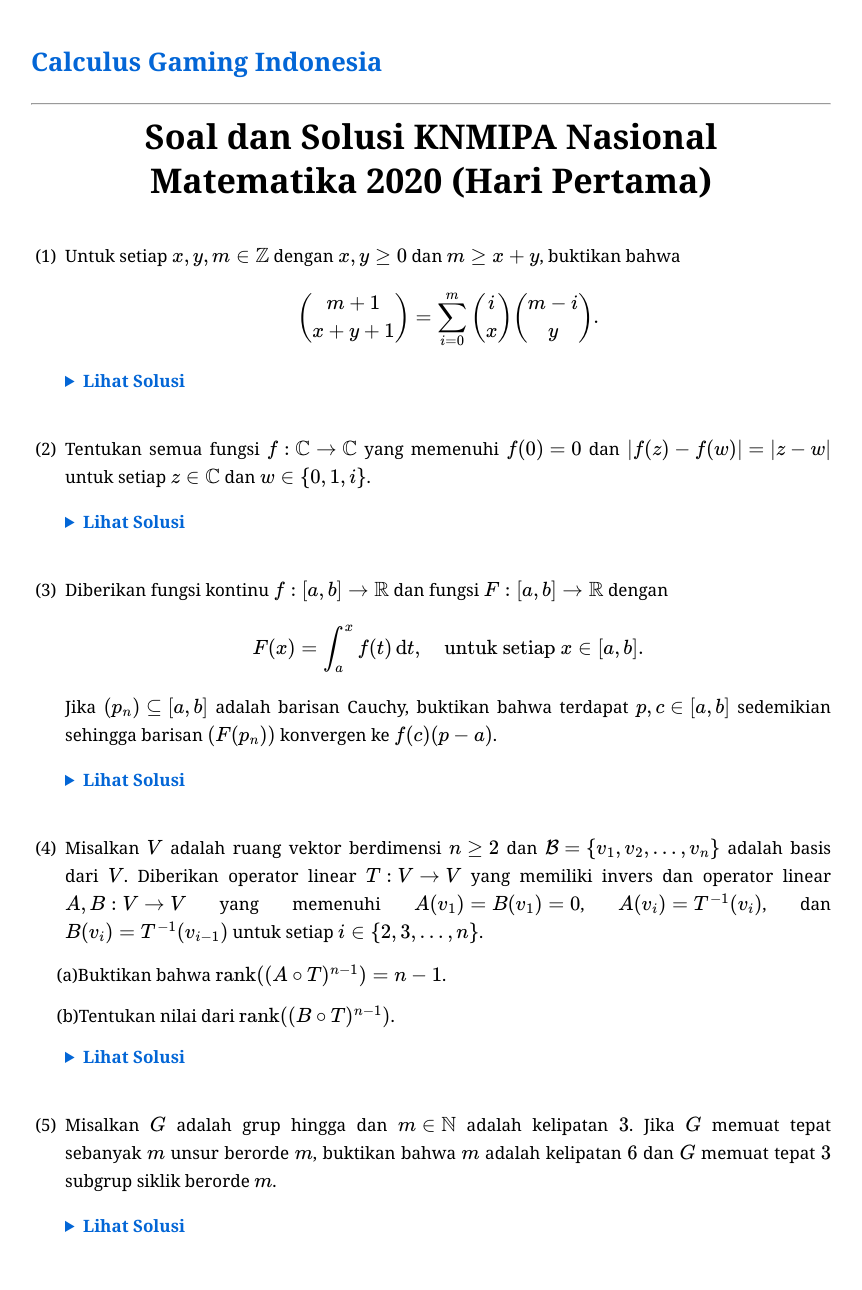
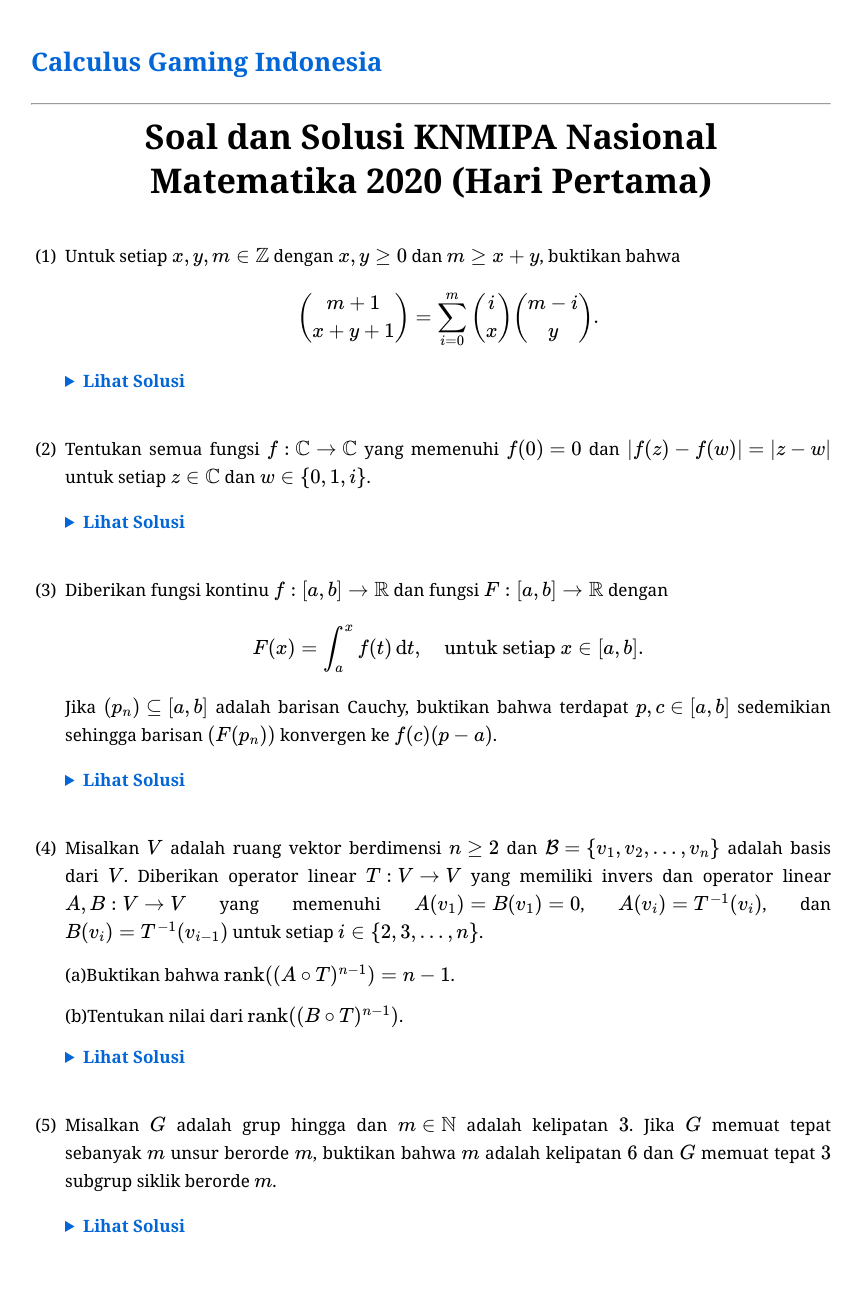
Before and after one commit to calculusgamingindonesia/calculusgamingindonesia.github.io, a Jekyll site: the page built from _posts/2026-06-29-knmipa-nas-mat-20-1.md, in a window 1280 px wide. Shown: the whole page, without its empty margins (209-1071 px from the left). Built offline with Jekyll 4.4.1, drawn with Linux system fonts in a browser that asks for light colours; some web fonts are replaced.

Commit message:
Update default.html

```diff
--- a/_layouts/default.html
+++ b/_layouts/default.html
@@ -61,7 +61,7 @@
         }
         ol ul > li {
             padding-left: 1.5em;
-            text-indent: -2em;
+            text-indent: -1.5em;
             margin-bottom: 12px;
             line-height: 1.7;
         }
```
